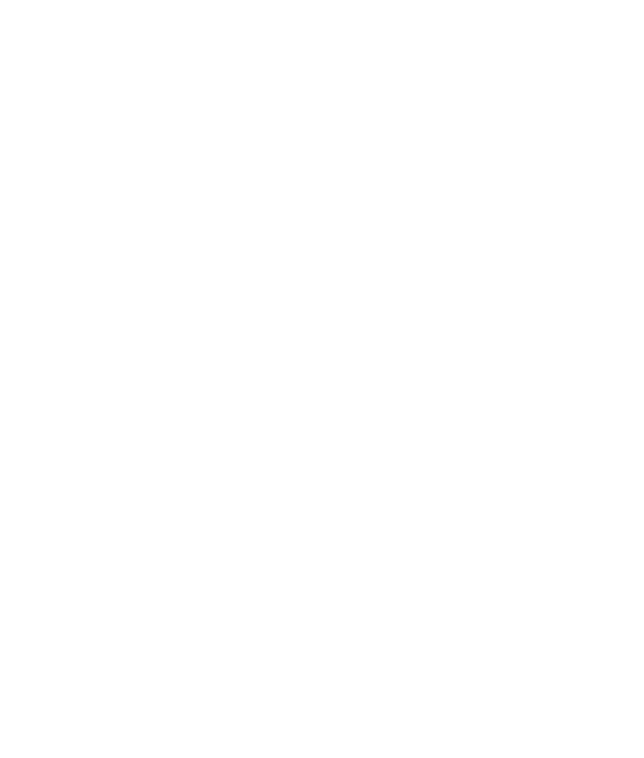
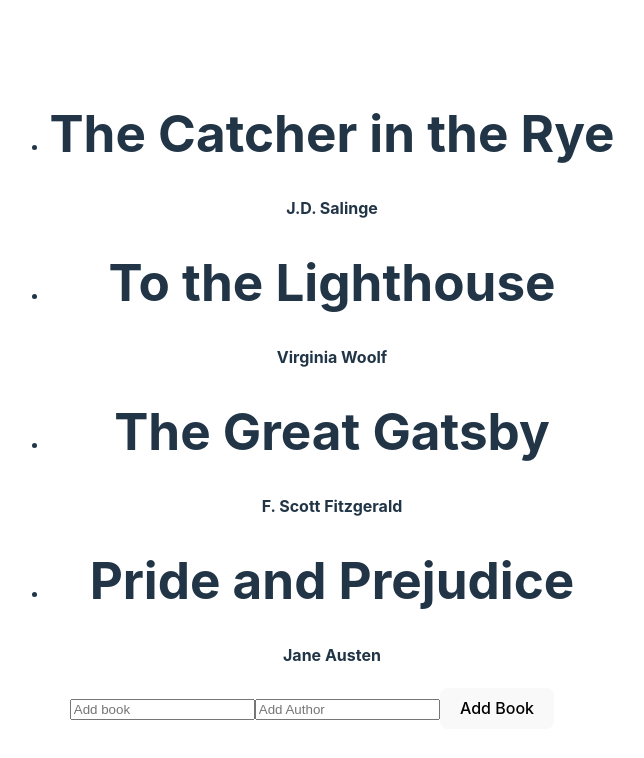
Before and after one commit to ctokoli/Bookstore, a React (Vite) app: page / in a window 1280 px wide. Shown: the top 758 px of the page, without its empty margins (328-972 px from the left). Built offline with nearby package versions, Linux system fonts and the light colour scheme.

Commit message:
Update Books.jsx

```diff
--- a/src/components/Books.jsx
+++ b/src/components/Books.jsx
@@ -1,4 +1,6 @@
 import { useState } from "react"
+import BookItems from "./BookItems";
+import BookForm from "./BookForm";
 
 
 const Books = () => {
@@ -26,7 +28,10 @@
     ])
     return (
         <>
-
+            <BookItems
+                booksProps={books}
+            />
+            <BookForm />
         </>
     );
 }
```
